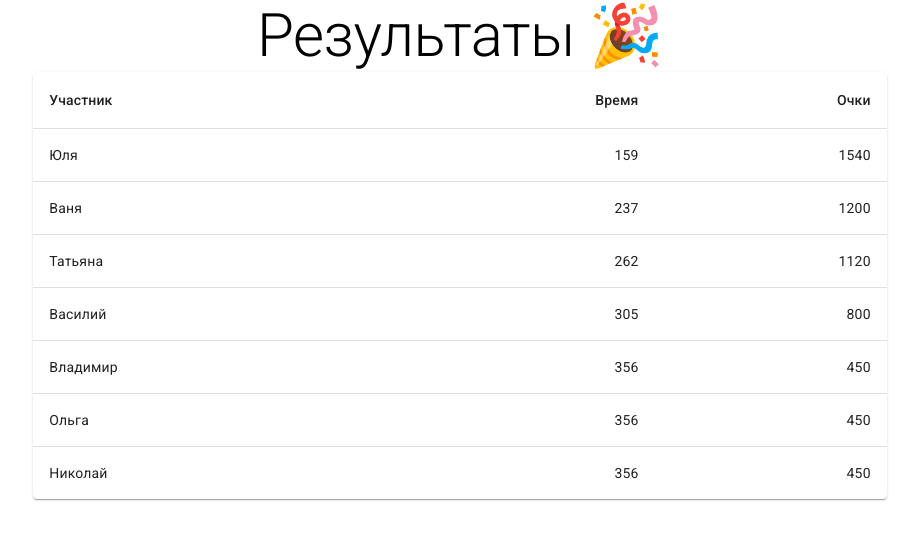
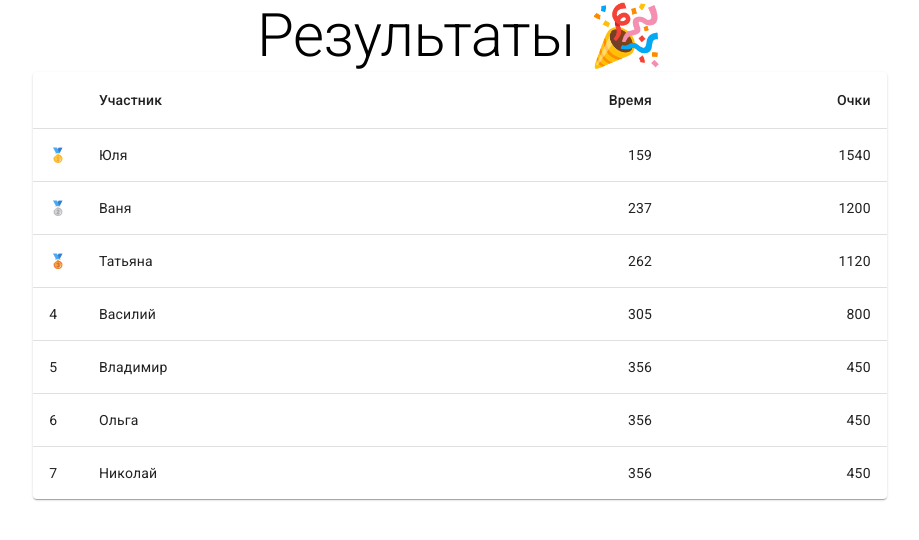
Before and after one commit to MaximKudriavtsev/the-byte-club, a React app: page /rating in a window 1280 px wide. Shown: the top 540 px of the page, without its empty margins (180-1099 px from the left). Built offline with nearby package versions, Linux system fonts and the light colour scheme.

Commit message:
feat: Add some design to table

```diff
--- a/src/components/users-table/users-table.tsx
+++ b/src/components/users-table/users-table.tsx
@@ -6,6 +6,13 @@ import TableContainer from '@mui/material/TableContainer';
 import TableHead from '@mui/material/TableHead';
 import TableRow from '@mui/material/TableRow';
 import Paper from '@mui/material/Paper';
+
+const getPlace = (index: number) => {
+  if (index === 1) return '🥇';
+  if (index === 2) return '🥈';
+  if (index === 3) return '🥉';
+  return index;
+};
 
 function createData(name: string, time: number, score: number) {
   return { name, time, score };
@@ -27,14 +34,18 @@ export const UsersTable = () => {
       <Table sx={{ minWidth: 650 }} aria-label='simple table'>
         <TableHead>
           <TableRow>
+            <TableCell></TableCell>
             <TableCell>Участник</TableCell>
             <TableCell align='right'>Время</TableCell>
             <TableCell align='right'>Очки</TableCell>
           </TableRow>
         </TableHead>
         <TableBody>
-          {rows.map(row => (
+          {rows.map((row, index) => (
             <TableRow key={row.name} sx={{ '&:last-child td, &:last-child th': { border: 0 } }}>
+              <TableCell component='th' scope='row' width={10}>
+                {getPlace(index + 1)}
+              </TableCell>
               <TableCell component='th' scope='row'>
                 {row.name}
               </TableCell>
```
